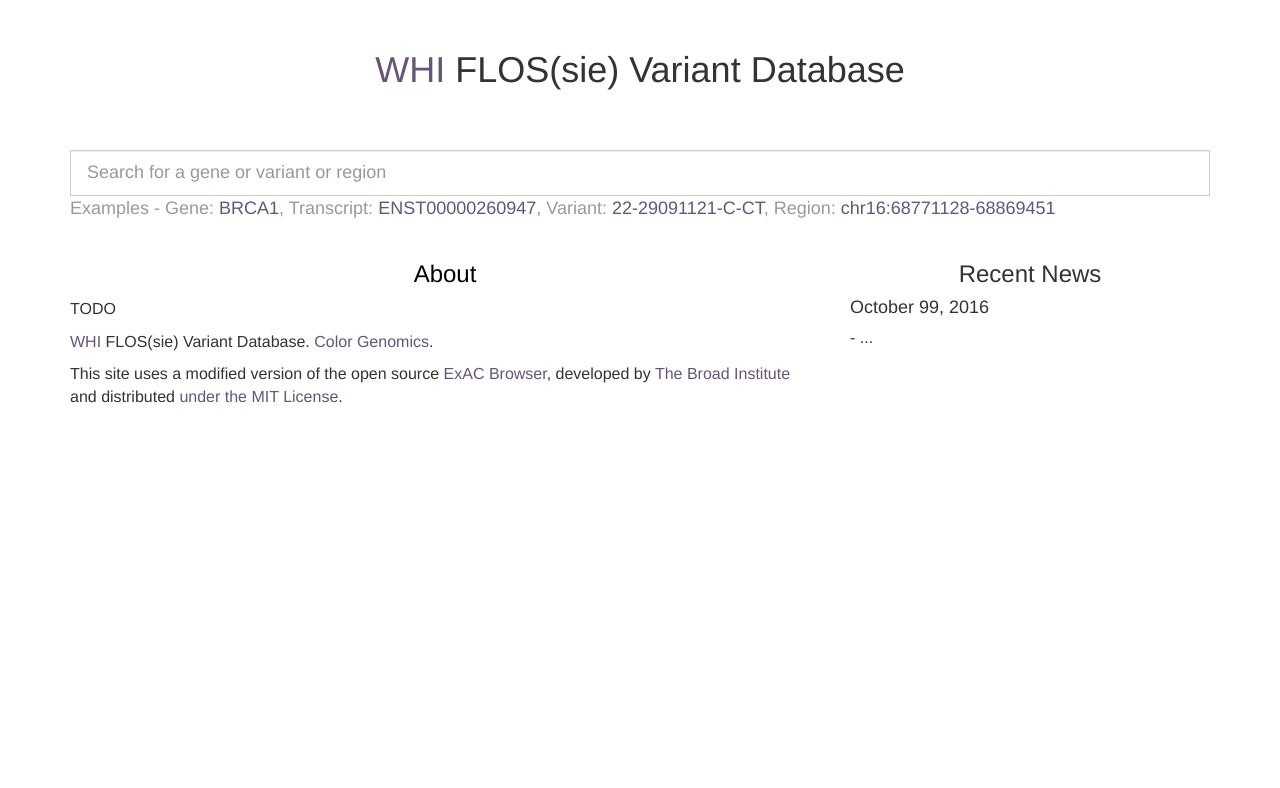
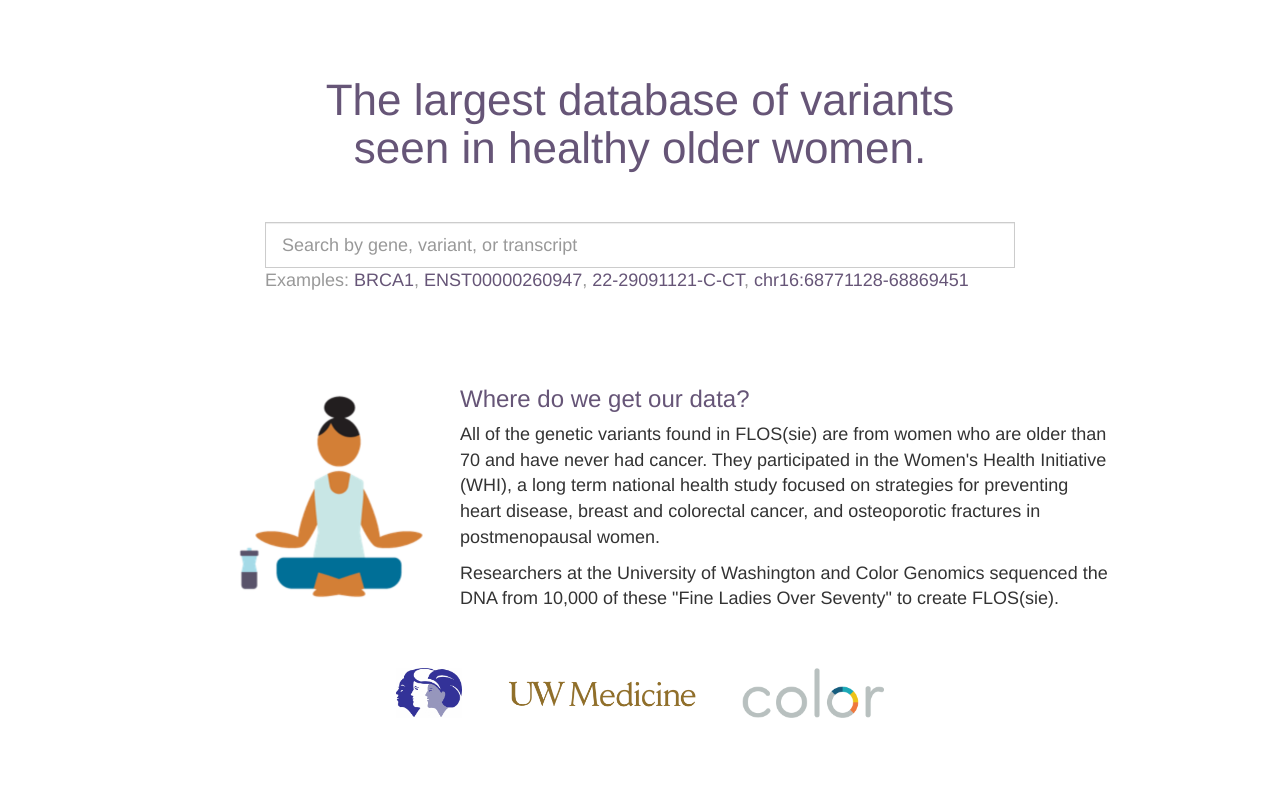
Before and after one commit to konradjk/exac_browser, a Flask app: page / in a window 1280 px wide. Shown: the part 52-840 px from the top of the page. Before the commit the page ends 455 px from the top, so only its background shows below. Run offline with Flask 2, Linux system fonts and the light colour scheme; some libraries are stand-ins or nearby versions.

Commit message:
first pass at home page

```diff
--- a/static/style.css
+++ b/static/style.css
@@ -8,8 +8,17 @@
     font-size: large;
 }
 
-a {
+a, #home-title, .home-header {
     color: #657;
+}
+
+#logos img {
+    height: 50px;
+    margin: 20px;
+}
+
+a:hover, a:active {
+    color: #a9b;
 }
 
 #header {
@@ -69,6 +78,7 @@
 #home-title {
     text-align: center;
     padding: 30px;
+    font-size: 44px;
 }
 
 #home-searchbox {
--- a/templates/homepage.html
+++ b/templates/homepage.html
@@ -4,43 +4,45 @@
         $('#navbar_form_container').hide();
     </script>
     <div class="container">
-        <h1 id="home-title"><a href="https://www.whi.org/">WHI</a> FLOS(sie) Variant Database</h1>
+        <br />
         <div class="row">
-            <div class="col-md-12">
+            <div class="col-md-8 col-md-offset-2">
+                <h1 id="home-title">The largest database of variants seen in healthy older women.</h1>
                 <div id="home-searchbox">
                     <form action="/awesome">
                         <input type="submit" style="display: none;"/>
-                        <input id="home-searchbox-input" name="query" class="form-control input-lg awesomebar" type="text" placeholder="Search for a gene or variant or region"/>
+                        <input id="home-searchbox-input" name="query" class="form-control input-lg awesomebar" type="text" placeholder="Search by gene, variant, or transcript"/>
                         <input type="submit" style="position: absolute; left: -9999px"/>
                     </form>
                     <p class="text-muted">
-                        Examples - Gene: <a href="/awesome?query=BRCA1">BRCA1</a>,
-                        Transcript: <a href="/transcript/ENST00000260947">ENST00000260947</a>,
-                        Variant: <a href="/variant/22-29091121-C-CT">22-29091121-C-CT</a>,
-                        Region: <a href="/region/16-68771128-68869451">chr16:68771128-68869451</a>
+                        Examples:
+                        <a href="/awesome?query=BRCA1">BRCA1</a>,
+                        <a href="/transcript/ENST00000260947">ENST00000260947</a>,
+                        <a href="/variant/22-29091121-C-CT">22-29091121-C-CT</a>,
+                        <a href="/region/16-68771128-68869451">chr16:68771128-68869451</a>
                     </p>
                 </div>
             </div>
         </div>
-        <div class="row" style="font-size: 16px;">
-            <div class="col-md-8">
-                <h3 align="center"> <a href="/about" style="color: black;">About</a></h3>
-                <div>
-                    <p>
-                      TODO
-                    </p>
-                    <p>
-                        <a href="https://www.whi.org/">WHI</a> FLOS(sie) Variant Database. <a href="https://getcolor.com/">Color Genomics</a>.
-                    </p>
-                    <p>
-                        This site uses a modified version of the open source <a href="https://github.com/konradjk/exac_browser">ExAC Browser</a>, developed by <a href="http://broadinstitute.org/">The Broad Institute</a> and distributed <a href="https://github.com/konradjk/exac_browser/blob/master/LICENSE">under the MIT License</a>.
-                    </p>
-                </div>
+
+        <br /><br />
+        <div class="row">
+            <div class="col-md-3 col-md-offset-1" style="text-align: right">
+                <br />
+                <img src="/static/yoga_woman.png" width="201"/>
             </div>
-            <div class="col-md-4">
-                <h3 align="center">Recent News</h3>
-                <h4>October 99, 2016</h4> - ...
+            <div class="col-md-7">
+                <h3 class="home-header">Where do we get our data?</h3>
+                <p>All of the genetic variants found in FLOS(sie) are from women who are older than 70 and have never had cancer. They participated in the Women's Health Initiative (WHI), a long term national health study focused on strategies for preventing heart disease, breast and colorectal cancer, and osteoporotic fractures in postmenopausal women.</p>
+                <p>Researchers at the University of Washington and Color Genomics sequenced the DNA from 10,000 of these "Fine Ladies Over Seventy" to create FLOS(sie).
             </div>
+        </div>
+
+        <br />
+        <div id="logos" class="row" style="text-align: center">
+            <a href="https://www.whi.org/"><img src="/static/whi_logo.jpg" /></a>
+            <a href="http://www.gs.washington.edu/"><img src="/static/uw_medium_2x.png" /></a>
+            <a href="https://getcolor.com/"><img src="/static/color_logo_large_2x.png" /></a>
         </div>
     </div>
 {% endblock %}
```
Also changed, not shown: static/color_logo_large_2x.png (added), static/uw_medium_2x.png (added), static/whi_logo.jpg (added), static/yoga_woman.png (added).
